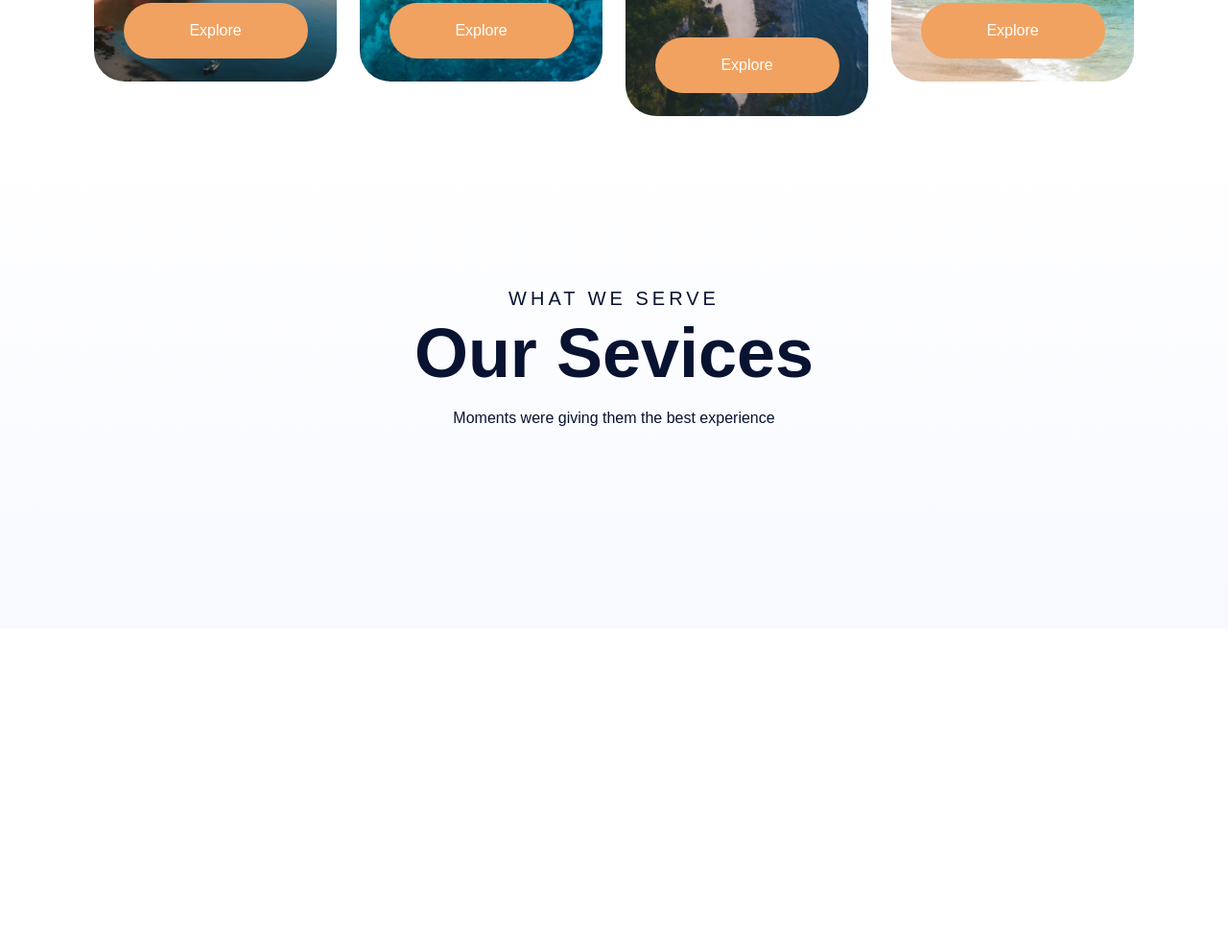
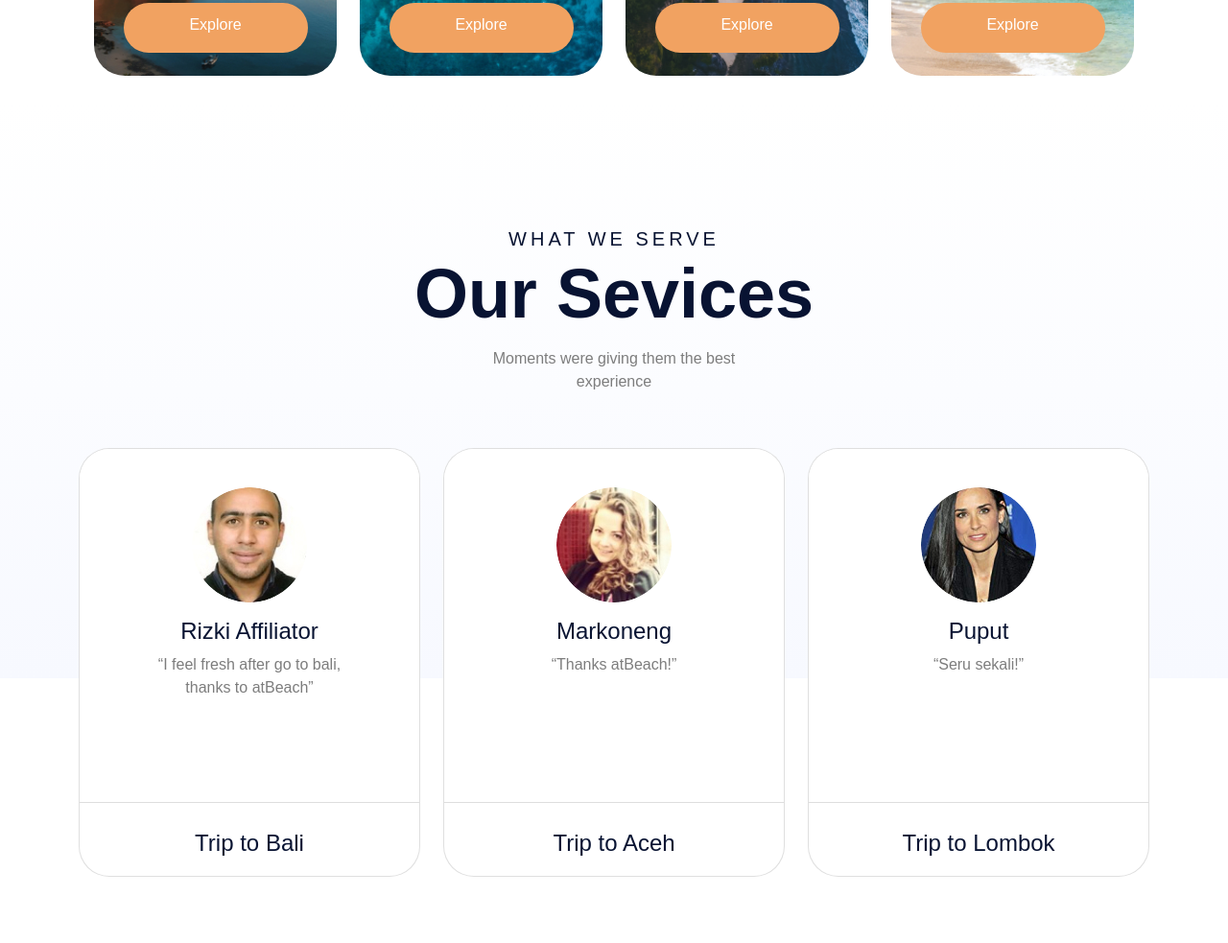
Before and after one commit to raihanromzi/abp-atbeach, a plain HTML site: page index.html in a window 1280 px wide. Shown: the part 1666-2649 px from the top of the page at 96% size. Before the commit the page ends 2393 px from the top, so only its background shows below. Drawn offline with nearby package versions, Linux system fonts and the light colour scheme; a web font is replaced by a local one.

Commit message:
finish home

```diff
--- a/frontend/styles/main.scss
+++ b/frontend/styles/main.scss
@@ -144,14 +144,14 @@ span {
                 min-width: 192px;
                 min-height: 52px;
                 border-radius: 32px;
-                padding-top: 16px;
-                padding-bottom: 16px;
-                padding-left: 50px;
-                padding-right: 50px;
                 margin-top: 228px;
+                padding: 0px;
                 &:hover {
                     background-color: #f6b784;
                     color: #ffffff;
+                }
+                p {
+                    padding-top: 10px;
                 }
             }
         }
@@ -182,7 +182,7 @@ span {
 .section-testimonial-heading {
     background: linear-gradient(#ffffff 0%, #f7f9ff 100%);
     padding-top: 50px;
-    min-height: 506px;
+    min-height: 600px;
     h2 {
         color: #081332;
         font-size: 72px;
@@ -194,12 +194,58 @@ span {
         font-size: 20px;
         font-weight: 500;
         letter-spacing: 4px;
-        margin-top: 100px;
+        margin-top: 80px;
     }
     p {
-        color: #081332;
+        color: #7d7d7d;
         font-size: 16px;
         font-weight: lighter;
         margin-top: -20px;
     }
 }
+
+.section-testimonial-content {
+    margin-top: -240px;
+    padding-bottom: 50px;
+    .rounded {
+        border-radius: 32px !important;
+    }
+    .card-tertimonial {
+        padding-top: 40px 20px 10px;
+        margin-bottom: 16px;
+    }
+    .testimonial-content {
+        min-height: 352px;
+        padding-top: 16px;
+        padding-bottom: 16px;
+        padding-left: 64px;
+        padding-right: 64px;
+        background-color: #ffffff;
+        border-radius: 32px;
+        h3 {
+            font-size: 24px;
+            font-weight: 400;
+        }
+        .testimonial {
+            font-size: 16px;
+            color: #7d7d7d;
+            font-weight: lighter;
+        }
+    }
+    .trip-to {
+        font-size: 24px;
+        font-weight: 500;
+    }
+    hr {
+        color: #7d7d7d;
+    }
+}
+
+.section-footer {
+    margin-top: 164px !important;
+    background-color: #081332;
+    p {
+        margin: 8px;
+        color: #ffffff;
+    }
+}
--- a/index.html
+++ b/index.html
@@ -5,7 +5,7 @@
     <meta charset="UTF-8" />
     <meta http-equiv="X-UA-Compatible" content="IE=edge" />
     <meta name="viewport" content="width=device-width, initial-scale=1.0" />
-    <title>Document</title>
+    <title>Home</title>
 
     <!-- https://www.cdnfonts.com/circular-std.font -->
     <link href="http://fonts.cdnfonts.com/css/circular-std" rel="stylesheet" />
@@ -71,19 +71,19 @@
     <main>
         <div class="row">
             <section class="section-stats row justify-content-center" id="stats">
-                <div class="col-3 col-md-2 stat-detail rounded-start">
-                    <h2>2000</h2>
+                <div class="col-2 col-md-2 stat-detail rounded-start">
+                    <h2>200</h2>
                     <p>Members</p>
                 </div>
-                <div class="col-3 col-md-2 stat-detail">
+                <div class="col-2 col-md-2 stat-detail">
                     <h2>12</h2>
                     <p>Country</p>
                 </div>
-                <div class="col-3 col-md-2 stat-detail">
+                <div class="col-2 col-md-2 stat-detail">
                     <h2>129</h2>
                     <p>Hotels</p>
                 </div>
-                <div class="col-3 col-md-2 stat-detail rounded-end">
+                <div class="col-2 col-md-2 stat-detail rounded-end">
                     <h2>85</h2>
                     <p>Partners</p>
                 </div>
@@ -137,7 +137,9 @@
                             <div class="travel-country">NTT</div>
                             <div class="travel-location">PULAU PADAR</div>
                             <div class="travel-button">
-                                <a href="# " class="btn btn-travel-details px-3">Explore</a>
+                                <a href="# " class="btn btn-travel-details">
+                                    <p>Explore</p>
+                                </a>
                             </div>
                         </div>
                     </div>
@@ -146,16 +148,20 @@
                             <div class="travel-country">BALI</div>
                             <div class="travel-location">NUSA PENIDA</div>
                             <div class="travel-button">
-                                <a href="# " class="btn btn-travel-details px-3">Explore</a>
+                                <a href="# " class="btn btn-travel-details">
+                                    <p>Explore</p>
+                                </a>
                             </div>
                         </div>
                     </div>
                     <div class="col-sm-6 col-md-4 col-lg-3">
                         <div class="card-travel text-center d-flex flex-column" style="background-image: url('frontend/images/Popular-3.jpeg')">
                             <div class="travel-country">BALI</div>
-                            <div class="travel-location">PADANG PADANG</div>
+                            <div class="travel-location">PADANGPADANG</div>
                             <div class="travel-button">
-                                <a href="# " class="btn btn-travel-details px-3">Explore</a>
+                                <a href="# " class="btn btn-travel-details">
+                                    <p>Explore</p>
+                                </a>
                             </div>
                         </div>
                     </div>
@@ -164,7 +170,9 @@
                             <div class="travel-country">ACEH</div>
                             <div class="travel-location">PANTAI ACEH</div>
                             <div class="travel-button">
-                                <a href="# " class="btn btn-travel-details px-3">Explore</a>
+                                <a href="# " class="btn btn-travel-details">
+                                    <p>Explore</p>
+                                </a>
                             </div>
                         </div>
                     </div>
@@ -181,16 +189,59 @@
                         <br />
                         <h2>Our Sevices</h2>
                         <br />
-                        <p>Moments were giving them the best experience</p>
+                        <p>Moments were giving them the best <br />experience</p>
                     </div>
                 </div>
             </div>
         </section>
+
+        <div class="section section-testimonial-content" id="testimonial-content">
+            <div class="container">
+                <div class="section-popular-travel row justify-content-center">
+                    <div class="col-sm-6 col-md-6 col-lg-4">
+                        <div class="card card-tertimonial text-center rounded">
+                            <div class="testimonial-content">
+                                <img src="frontend/images/Testimonial-1.jpeg" alt="User" class="mt-4 rounded-circle" />
+                                <h3 class="mt-3 mb-2">Rizki Affiliator</h3>
+                                <p class="testimonial">“I feel fresh after go to bali, <br />thanks to atBeach”</p>
+                            </div>
+                            <hr />
+                            <p class="trip-to mt-2">Trip to Bali</p>
+                        </div>
+                    </div>
+                    <div class="col-sm-6 col-md-6 col-lg-4">
+                        <div class="card card-tertimonial text-center rounded">
+                            <div class="testimonial-content">
+                                <img src="frontend/images/Testimonial-2.jpeg" alt="User" class="mt-4 rounded-circle" />
+                                <h3 class="mt-3 mb-2">Markoneng</h3>
+                                <p class="testimonial">“Thanks atBeach!”</p>
+                            </div>
+                            <hr />
+                            <p class="trip-to mt-2">Trip to Aceh</p>
+                        </div>
+                    </div>
+                    <div class="col-sm-6 col-md-6 col-lg-4">
+                        <div class="card card-tertimonial text-center rounded">
+                            <div class="testimonial-content">
+                                <img src="frontend/images/Testimonial-3.jpeg" alt="User" class="mt-4 rounded-circle" />
+                                <h3 class="mt-3 mb-2">Puput</h3>
+                                <p class="testimonial">“Seru sekali!”</p>
+                            </div>
+                            <hr />
+                            <p class="trip-to mt-2">Trip to Lombok</p>
+                        </div>
+                    </div>
+                </div>
+            </div>
+        </div>
     </main>
-
-    <br />
-    <br />
-    <br />
+    <footer class="section-footer mt-5 border-top">
+        <div class="container pt-4 pb-4">
+            <div class="row justify-content-center text-center">
+                <p>Made by Telkom University Students for Tubes APB IF-43-12 Kelompok 10</p>
+            </div>
+        </div>
+    </footer>
 
     <script src="frontend/libraries/jquery/jquery-3.6.0.js "></script>
     <script src="frontend/libraries/bootstrap/js/bootstrap.js "></script>
```
Also changed, not shown: frontend/images/Testimonial-1.jpeg (added), frontend/images/Testimonial-2.jpeg (added), frontend/images/Testimonial-3.jpeg (added), frontend/styles/main.css, 1 other file.
